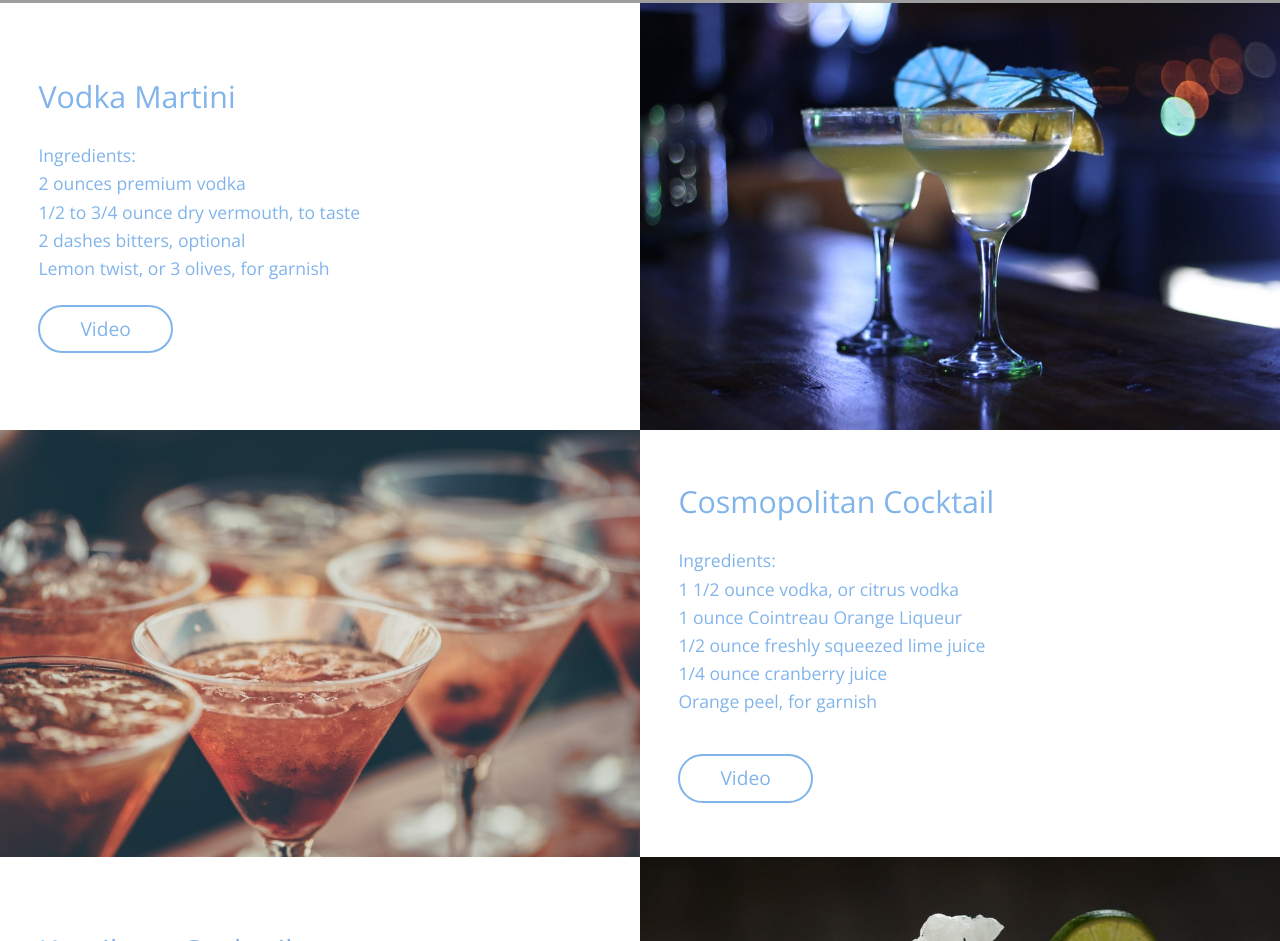
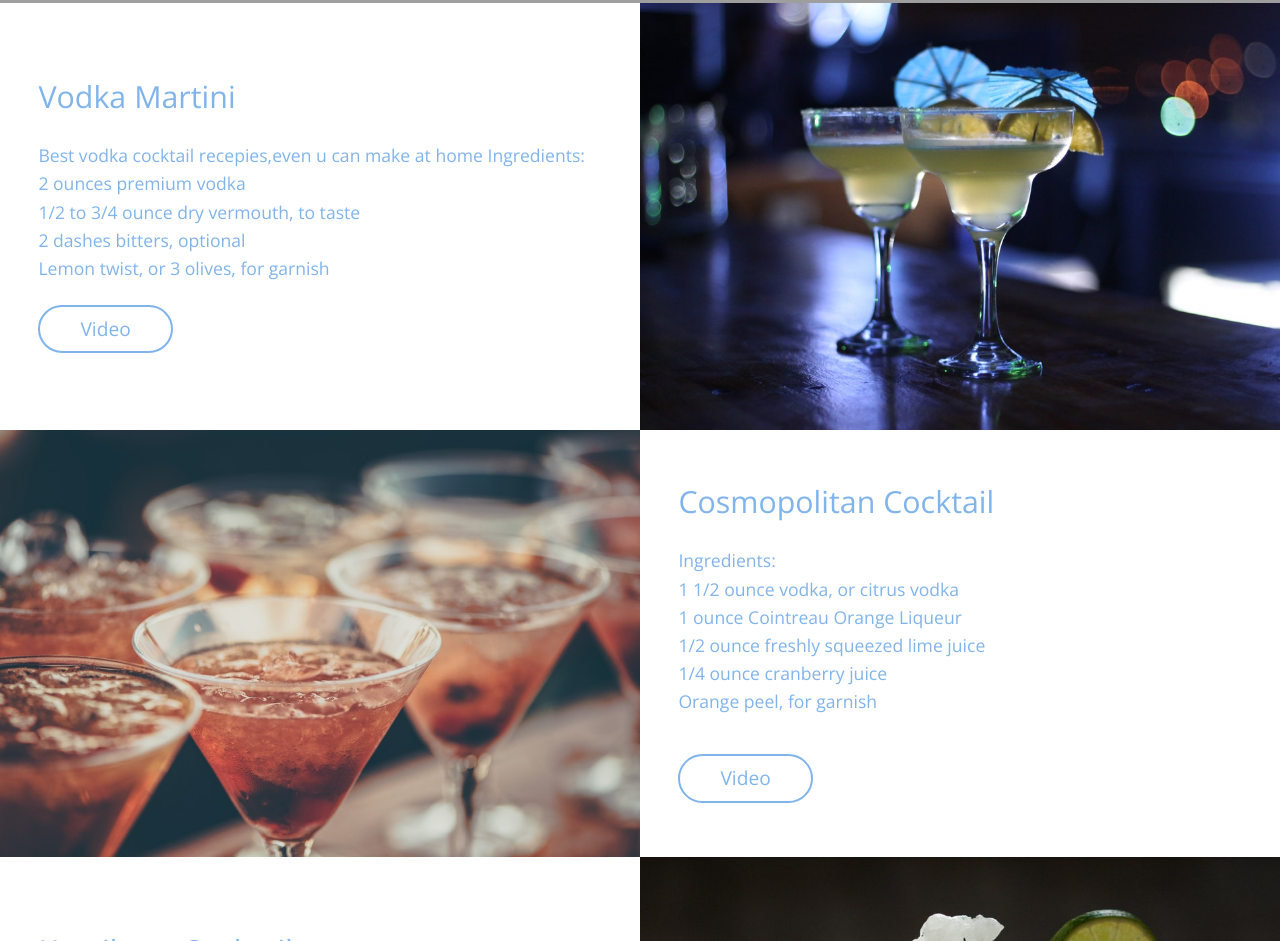
Before and after one commit to zorancevriz/AllAboutVodkaCocktails, a plain HTML site: page index.html in a window 1280 px wide. Shown: the part 797-1738 px from the top of the page. Drawn offline with nearby package versions, Linux system fonts and the light colour scheme; grey boxes are pictures that could not be loaded; a script that the page names is missing.

Commit message:
Update index.html

```diff
--- a/index.html
+++ b/index.html
@@ -16,7 +16,7 @@
 
   gtag('config', 'G-WM7VXBTY2F');
 </script>
-    <title>Best vodka cocktails recipes</title>
+    <title>Best vodka cocktails recipes,including vodka martini cocktail recepies</title>
     <meta name="description" content="here u can found best vodka cocktails with low calories and sugar.Also recepies of martini Vodka, these drinks are sure to please." itemprop="description">
 
 
@@ -67,6 +67,7 @@
                 <div class="col-xs-12 col-sm-12 col-md-12 col-lg-6 col-xl-6 tm-2-col-text">
                     <h2 class="tm-2-col-text-title">Vodka Martini</h2>
                     <p class="tm-2-col-text-description">
+                        Best vodka cocktail recepies,even u can make at home
                         Ingredients: <br>
                         2 ounces premium vodka <br>
                         1/2 to 3/4 ounce dry vermouth, to taste <br>
```
